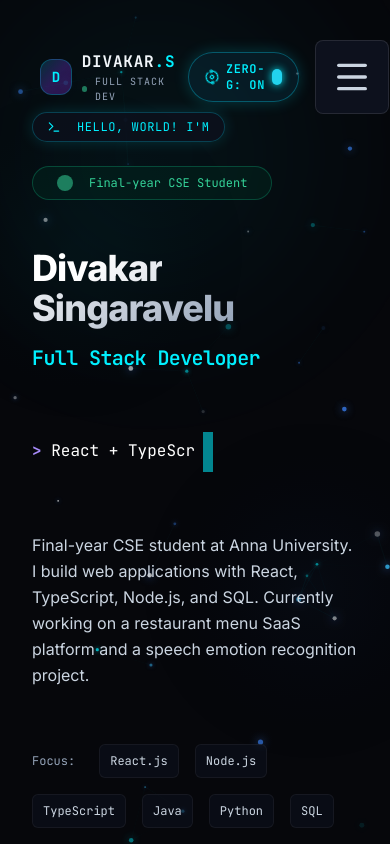
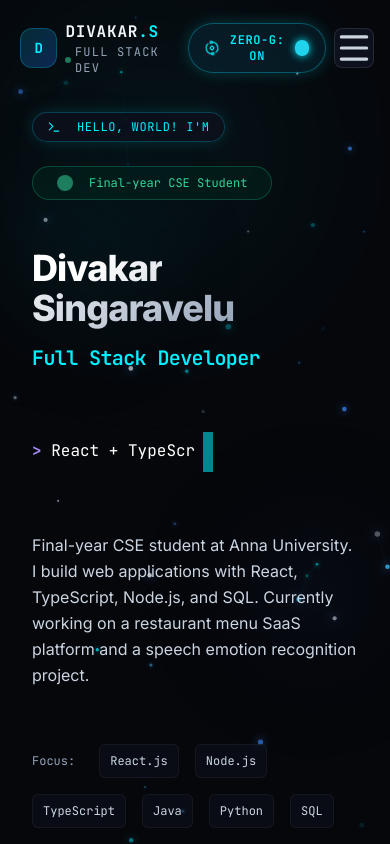
Before and after one commit to Divakarsingaravelu/portfolio-zerog, a React (Vite) app: page / in a window 390 px wide. Shown: the top 844 px of the page. Built offline with nearby package versions, Linux system fonts and the light colour scheme; the HTML template or start-up script is replaced by a standard one.

Commit message:
feat(navbar): apply 8-point spacing system and blue accent styling

```diff
--- a/src/components/Navbar.tsx
+++ b/src/components/Navbar.tsx
@@ -1,7 +1,7 @@
 import React, { useState, useEffect } from 'react';
 import { GravityToggle } from './GravityToggle';
 import { Magnetic } from './motion/Magnetic';
-import { Menu, X, ArrowUpRight, Terminal, Sparkles } from 'lucide-react';
+import { Menu, X, ArrowUpRight } from 'lucide-react';
 
 interface NavbarProps {
   onOpenResume?: () => void;
@@ -26,7 +26,6 @@ export const Navbar: React.FC<NavbarProps> = ({ onOpenResume }) => {
     const handleScroll = () => {
       setScrolled(window.scrollY > 30);
 
-      // Section scroll spy
       const sections = ['home', 'about', 'skills', 'projects', 'education', 'certifications', 'contact'];
       const scrollPosition = window.scrollY + 200;
 
@@ -61,28 +60,28 @@ export const Navbar: React.FC<NavbarProps> = ({ onOpenResume }) => {
     <header
       className={`fixed top-0 left-0 right-0 z-40 transition-all duration-300 ${
         scrolled
-          ? 'py-3.5 glass-nav shadow-[0_4px_30px_rgba(0,0,0,0.5)]'
-          : 'py-5 bg-transparent'
+          ? 'py-[var(--space-1)] glass-nav shadow-[0_4px_30px_rgba(0,0,0,0.5)]'
+          : 'py-[var(--space-2)] bg-transparent'
       }`}
     >
-      <div className="max-w-7xl mx-auto px-4 sm:px-6 lg:px-8 flex items-center justify-between">
+      <div className="max-w-7xl mx-auto px-[var(--space-2)] sm:px-[var(--space-3)] lg:px-[var(--space-4)] flex items-center justify-between">
 
-        {/* Brand / Logo with Magnetic micro-interaction */}
+        {/* Brand / Logo */}
         <Magnetic strength={0.25}>
           <a
             href="#home"
             onClick={(e) => handleNavClick(e, '#home')}
-            className="group flex items-center gap-2.5 focus:outline-none focus-visible:ring-2 focus-visible:ring-cyan-glow rounded-lg px-1 py-0.5"
+            className="group flex items-center gap-[var(--space-1)] focus:outline-none focus-visible:ring-2 focus-visible:ring-cyan-glow rounded-lg px-[var(--space-half)] py-[var(--space-half)]"
             aria-label="Divakar.S Portfolio Home"
           >
-            <div className="w-9 h-9 rounded-xl bg-gradient-to-br from-cyan-500/20 via-violet-600/30 to-purple-800/40 border border-cyan-500/30 flex items-center justify-center group-hover:border-cyan-glow group-hover:shadow-[0_0_15px_rgba(0,240,255,0.4)] transition-all duration-300">
+            <div className="w-[40px] h-[40px] rounded-xl bg-gradient-to-br from-cyan-500/20 to-blue-600/30 border border-cyan-500/30 flex items-center justify-center group-hover:border-cyan-glow group-hover:shadow-[0_0_15px_rgba(0,240,255,0.4)] transition-all duration-300">
               <span className="font-mono font-bold text-sm text-cyan-glow">D</span>
             </div>
             <div className="flex flex-col">
-              <span className="font-mono font-bold text-base tracking-wider text-slate-100 group-hover:text-cyan-glow transition-colors">
+              <span className="font-mono font-bold text-base tracking-wider text-slate-100 group-hover:text-cyan-glow transition-colors leading-[24px]">
                 DIVAKAR<span className="text-cyan-glow">.S</span>
               </span>
-              <span className="text-[10px] text-slate-400 font-mono tracking-widest uppercase flex items-center gap-1">
+              <span className="text-xs text-slate-400 font-mono tracking-widest uppercase flex items-center gap-[var(--space-half)] leading-[16px]">
                 <span className="w-1.5 h-1.5 rounded-full bg-emerald-400 animate-pulse" />
                 Full Stack Dev
               </span>
@@ -90,8 +89,8 @@ export const Navbar: React.FC<NavbarProps> = ({ onOpenResume }) => {
           </a>
         </Magnetic>
 
-        {/* Desktop Navigation Links */}
-        <nav className="hidden lg:flex items-center gap-1 bg-space-800/50 backdrop-blur-md px-3 py-1.5 rounded-full border border-white/5">
+        {/* Desktop Navigation */}
+        <nav className="hidden lg:flex items-center gap-[var(--space-half)] bg-space-800/50 backdrop-blur-md px-[var(--space-2)] py-[var(--space-1)] rounded-full border border-white/5">
           {navLinks.map((link) => {
             const isActive = activeSection === link.href.replace('#', '');
             return (
@@ -99,7 +98,7 @@ export const Navbar: React.FC<NavbarProps> = ({ onOpenResume }) => {
                 <a
                   href={link.href}
                   onClick={(e) => handleNavClick(e, link.href)}
-                  className={`relative px-3.5 py-1.5 rounded-full text-xs font-medium transition-all duration-200 block ${
+                  className={`relative min-h-[32px] px-[var(--space-2)] py-[var(--space-1)] rounded-full text-xs font-medium transition-all duration-200 flex items-center ${
                     isActive
                       ? 'text-cyan-glow bg-cyan-950/40 shadow-[0_0_12px_rgba(0,240,255,0.15)] font-semibold'
                       : 'text-slate-300 hover:text-white hover:bg-white/5'
@@ -107,7 +106,7 @@ export const Navbar: React.FC<NavbarProps> = ({ onOpenResume }) => {
                 >
                   {link.label}
                   {isActive && (
-                    <span className="absolute bottom-0 left-1/2 -translate-x-1/2 w-4 h-0.5 bg-cyan-glow rounded-full shadow-[0_0_8px_#00F0FF]" />
+                    <span className="absolute bottom-0 left-1/2 -translate-x-1/2 w-[var(--space-2)] h-[2px] bg-cyan-glow rounded-full shadow-[0_0_8px_#00F0FF]" />
                   )}
                 </a>
               </Magnetic>
@@ -116,7 +115,7 @@ export const Navbar: React.FC<NavbarProps> = ({ onOpenResume }) => {
         </nav>
 
         {/* Right Action Cluster */}
-        <div className="hidden sm:flex items-center gap-3">
+        <div className="hidden sm:flex items-center gap-[var(--space-1)]">
           <Magnetic strength={0.2}>
             <GravityToggle />
           </Magnetic>
@@ -125,20 +124,20 @@ export const Navbar: React.FC<NavbarProps> = ({ onOpenResume }) => {
             <a
               href="#contact"
               onClick={(e) => handleNavClick(e, '#contact')}
-              className="relative group overflow-hidden px-4 py-2 rounded-full text-xs font-semibold text-space-950 bg-gradient-to-r from-cyan-glow to-blue-400 hover:from-cyan-300 hover:to-blue-300 transition-all duration-300 shadow-[0_0_20px_rgba(0,240,255,0.3)] hover:shadow-[0_0_25px_rgba(0,240,255,0.5)] flex items-center gap-1.5"
+              className="relative group overflow-hidden min-h-[32px] px-[var(--space-2)] py-[var(--space-1)] rounded-full text-xs font-semibold text-space-950 bg-gradient-to-r from-cyan-glow to-blue-400 hover:from-cyan-300 hover:to-blue-300 transition-all duration-300 shadow-[0_0_20px_rgba(0,240,255,0.3)] hover:shadow-[0_0_25px_rgba(0,240,255,0.5)] flex items-center gap-[var(--space-half)]"
             >
-              <span>Let's Talk</span>
+              <span>Contact</span>
               <ArrowUpRight className="w-3.5 h-3.5 transition-transform group-hover:translate-x-0.5 group-hover:-translate-y-0.5" />
             </a>
           </Magnetic>
         </div>
 
-        {/* Mobile Menu & Physics Toggle */}
-        <div className="flex sm:hidden items-center gap-2">
+        {/* Mobile Menu Toggle */}
+        <div className="flex sm:hidden items-center gap-[var(--space-1)]">
           <GravityToggle />
           <button
             onClick={() => setMobileMenuOpen(!mobileMenuOpen)}
-            className="p-2 rounded-lg bg-space-800 border border-white/10 text-slate-300 hover:text-white focus:outline-none"
+            className="w-[40px] h-[40px] rounded-lg bg-space-800 border border-white/10 text-slate-300 hover:text-white focus:outline-none flex items-center justify-center"
             aria-label="Toggle navigation menu"
           >
             {mobileMenuOpen ? <X className="w-5 h-5" /> : <Menu className="w-5 h-5" />}
@@ -148,8 +147,8 @@ export const Navbar: React.FC<NavbarProps> = ({ onOpenResume }) => {
 
       {/* Mobile Drawer */}
       {mobileMenuOpen && (
-        <div className="sm:hidden glass-nav mt-3 border-b border-white/10 px-6 py-6 space-y-3 animate-in fade-in slide-in-from-top-4 duration-200">
-          <div className="grid grid-cols-2 gap-2">
+        <div className="sm:hidden glass-nav mt-[var(--space-1)] border-b border-white/10 px-[var(--space-3)] py-[var(--space-3)] space-y-[var(--space-1)] animate-in fade-in slide-in-from-top-4 duration-200">
+          <div className="grid grid-cols-2 gap-[var(--space-1)]">
             {navLinks.map((link) => {
               const isActive = activeSection === link.href.replace('#', '');
               return (
@@ -157,7 +156,7 @@ export const Navbar: React.FC<NavbarProps> = ({ onOpenResume }) => {
                   key={link.label}
                   href={link.href}
                   onClick={(e) => handleNavClick(e, link.href)}
-                  className={`block px-3 py-2.5 rounded-lg text-sm font-medium ${
+                  className={`block px-[var(--space-2)] py-[var(--space-1)] rounded-lg text-sm font-medium ${
                     isActive
                       ? 'bg-cyan-950/60 text-cyan-glow border border-cyan-500/30'
                       : 'text-slate-300 hover:bg-white/5 hover:text-white'
@@ -169,13 +168,13 @@ export const Navbar: React.FC<NavbarProps> = ({ onOpenResume }) => {
             })}
           </div>
 
-          <div className="pt-3 border-t border-white/10 flex flex-col gap-2">
+          <div className="pt-[var(--space-1)] border-t border-white/10 flex flex-col gap-[var(--space-1)]">
             <a
               href="#contact"
               onClick={(e) => handleNavClick(e, '#contact')}
-              className="w-full py-2.5 rounded-lg text-center text-xs font-semibold text-space-950 bg-cyan-glow hover:bg-cyan-300 transition-colors shadow-[0_0_15px_rgba(0,240,255,0.4)] flex items-center justify-center gap-1.5"
+              className="w-full min-h-[40px] py-[var(--space-1)] rounded-lg text-center text-xs font-semibold text-space-950 bg-cyan-glow hover:bg-cyan-300 transition-colors shadow-[0_0_15px_rgba(0,240,255,0.4)] flex items-center justify-center gap-[var(--space-half)]"
             >
-              <span>Let's Talk</span>
+              <span>Contact</span>
               <ArrowUpRight className="w-3.5 h-3.5" />
             </a>
           </div>
```
